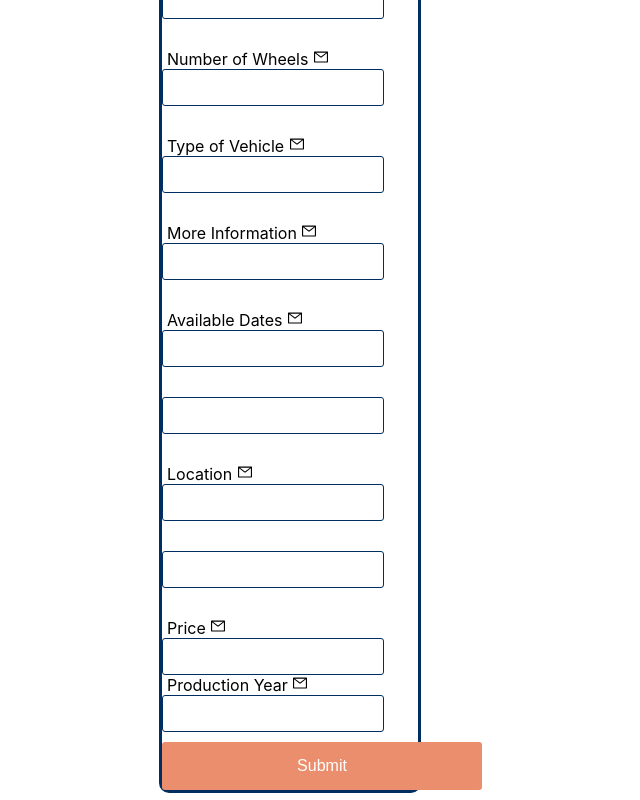
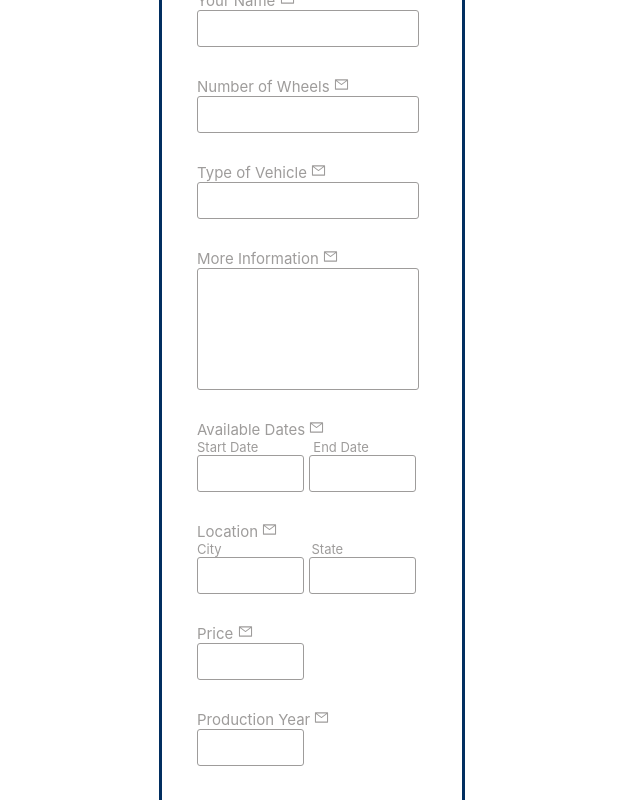
Before and after one commit to IsabelGlasbrenner/expirirents-v1.1, a React (Create React App) app: page /add-listing in a window 1280 px wide. Shown: the part 320-1120 px from the top of the page, without its empty margins (353-993 px from the left). Built offline with nearby package versions, Linux system fonts and the light colour scheme.

Commit message:
make listing stuff prettier

```diff
--- a/src/add-listing.js
+++ b/src/add-listing.js
@@ -100,7 +100,7 @@ class AddListing extends React.Component {
 					<Form onSubmit={this.addListing}>
 						<p className="form-title">Fill out the form to add your vehicle.</p>
 						<Form.Group className="formgroup">
-							<Col className="field">
+							<Col className="field-1">
 								<Row>
 									<Form.Label className="field-labels">Vehicle Name    <AiOutlineMail /></Form.Label>
 								</Row>
@@ -156,7 +156,7 @@ class AddListing extends React.Component {
 									type="description"
 									name="description"
 									onChange={this.handleChange}
-									className="input-fields"
+									className="more-information"
 									required
 								/>
 							</Col>
@@ -164,39 +164,51 @@ class AddListing extends React.Component {
 								<Row>
 									<Form.Label className="field-labels">Available Dates    <AiOutlineMail /></Form.Label>
 								</Row>
+								<Row>
+									<Form.Label className="field-sub-label1">Start Date</Form.Label>
+									<Form.Label className="field-sub-label2">End Date</Form.Label>
+								</Row>
+								<Row>
 									<Form.Control
 										type="startDate"
 										name="startDate"
 										onChange={this.handleChange}
-									className="input-fields"
+										className="input-sub-field1"
 										required
 									/>
 									<Form.Control
 										type="endDate"
 										name="endDate"
 										onChange={this.handleChange}
-									className="input-fields"
+										className="input-sub-field2"
 										required
 									/>
+								</Row>
 							</Col>
 							<Col className="field">
 								<Row>
 									<Form.Label className="field-labels">Location    <AiOutlineMail /></Form.Label>
 								</Row>
+								<Row>
+									<Form.Label className="field-sub-label1">City</Form.Label>
+									<Form.Label className="field-sub-label3">State</Form.Label>
+								</Row>
+								<Row>
 									<Form.Control
 										type="city"
 										name="city"
 										onChange={this.handleChange}
-									className="input-fields"
+										className="input-sub-field1"
 										required
 									/>
 									<Form.Control
 										type="state"
 										name="state"
 										onChange={this.handleChange}
-									className="input-fields"
+										className="input-sub-field2"
 										required
 									/>
+								</Row>
 							</Col>
 							<Col className="field">
 								<Row>
@@ -206,7 +218,7 @@ class AddListing extends React.Component {
 									type="price"
 									name="price"
 									onChange={this.handleChange}
-									className="production-year"
+									className="small"
 									required
 								/>
 							</Col>
@@ -218,7 +230,7 @@ class AddListing extends React.Component {
 									type="age"
 									name="age"
 									onChange={this.handleChange}
-									className="production-year"
+									className="small"
 									required
 								/>
 							</Col>
--- a/src/css/add-listings.css
+++ b/src/css/add-listings.css
@@ -4,6 +4,7 @@
 }
 
 .formgroup{
+	color: #9e9c9b;
 	margin-left: 40%;
 	border-style: solid;
 	border-radius: 10px;
@@ -11,7 +12,7 @@
 	margin-bottom: 200px;
 	border-color: #012e60;
 	text-align: left;
-	width: 20%;
+	width: 300px;
 	min-height: 750px;
 }
 
@@ -24,11 +25,12 @@
 .input-fields{
 	padding: 10px;
 	border-style: solid;
-	border-color: #012e60;
+	border-color: #9e9c9b;
 	border-radius: 3px;
 	border-width: 1px;
 	width: 200px;
 	margin-bottom: 30px;
+	margin-left: 35px;
 }
 
 .production-year{
@@ -41,16 +43,89 @@
 }
 
 .field-labels{
+	font-size: 15px;
 	padding-left: 20px;
+	margin-left: 30px;
 }
 
 .form-submit{
 	border-radius: 3px;
-	width: 320px;
+	width: 280px;
 	margin-top: 10px;
 	background-color: #eb8e6d;
+	margin-bottom: 20px;
+	margin-left: 10px;
 }
 
 .field{
 	padding-left: 20px;
 }
+
+.field-1{
+	padding-left: 20px;
+	margin-top: 30px;
+}
+
+.input-sub-field1{
+	padding: 10px;
+	border-style: solid;
+	border-color: #9e9c9b;
+	border-radius: 3px;
+	border-width: 1px;
+	width: 85px;
+	margin-bottom: 30px;
+	margin-left: 50px;
+}
+
+.input-sub-field2{
+	padding: 10px;
+	border-style: solid;
+	border-color: #9e9c9b;
+	border-radius: 3px;
+	border-width: 1px;
+	width: 85px;
+	margin-bottom: 30px;
+	margin-left: 5px;
+}
+
+.field-sub-label1{
+	font-size: 13px;
+	padding-left: 20px;
+	margin-left: 30px;
+}
+
+.field-sub-label2{
+	font-size: 13px;
+	padding-left: 20px;
+	margin-left: 35px;
+}
+
+.field-sub-label3{
+	font-size: 13px;
+	padding-left: 20px;
+	margin-left: 70px;
+}
+
+.small{
+	padding: 10px;
+	border-style: solid;
+	border-color: #9e9c9b;
+	border-radius: 3px;
+	border-width: 1px;
+	width: 85px;
+	margin-bottom: 30px;
+	margin-left: 35px;
+}
+
+
+.more-information{
+	padding: 10px;
+	border-style: solid;
+	border-color: #9e9c9b;
+	border-radius: 3px;
+	border-width: 1px;
+	width: 200px;
+	margin-bottom: 30px;
+	margin-left: 35px;
+	height: 100px;
+}
--- a/src/css/listings.css
+++ b/src/css/listings.css
@@ -42,7 +42,6 @@ h5 {
 }
 
 .grid-container {
-  width: 85%;
   display: grid;
   grid-gap: 25px;
   grid-template-columns: repeat(auto-fit, minmax(200px,1fr));
@@ -100,14 +99,17 @@ h1, h3 {
 }
 
 .add-button{
+	position:fixed;
+	bottom:40px;
+	right:40px;
 	width: 60px;
 	height: 60px;
 	border-radius: 60px;
 	padding: 0px;
 	background-color: #eb8e6d;
-	border-style: solid;
-	border-width: 5px;
-	border-color: #FFF;
+	box-shadow: 2px 2px 3px #999;
+	z-index: 101;
+
 }
 
 .add-button:hover{
```
Lines whose indentation alone changed are shown as unchanged.
